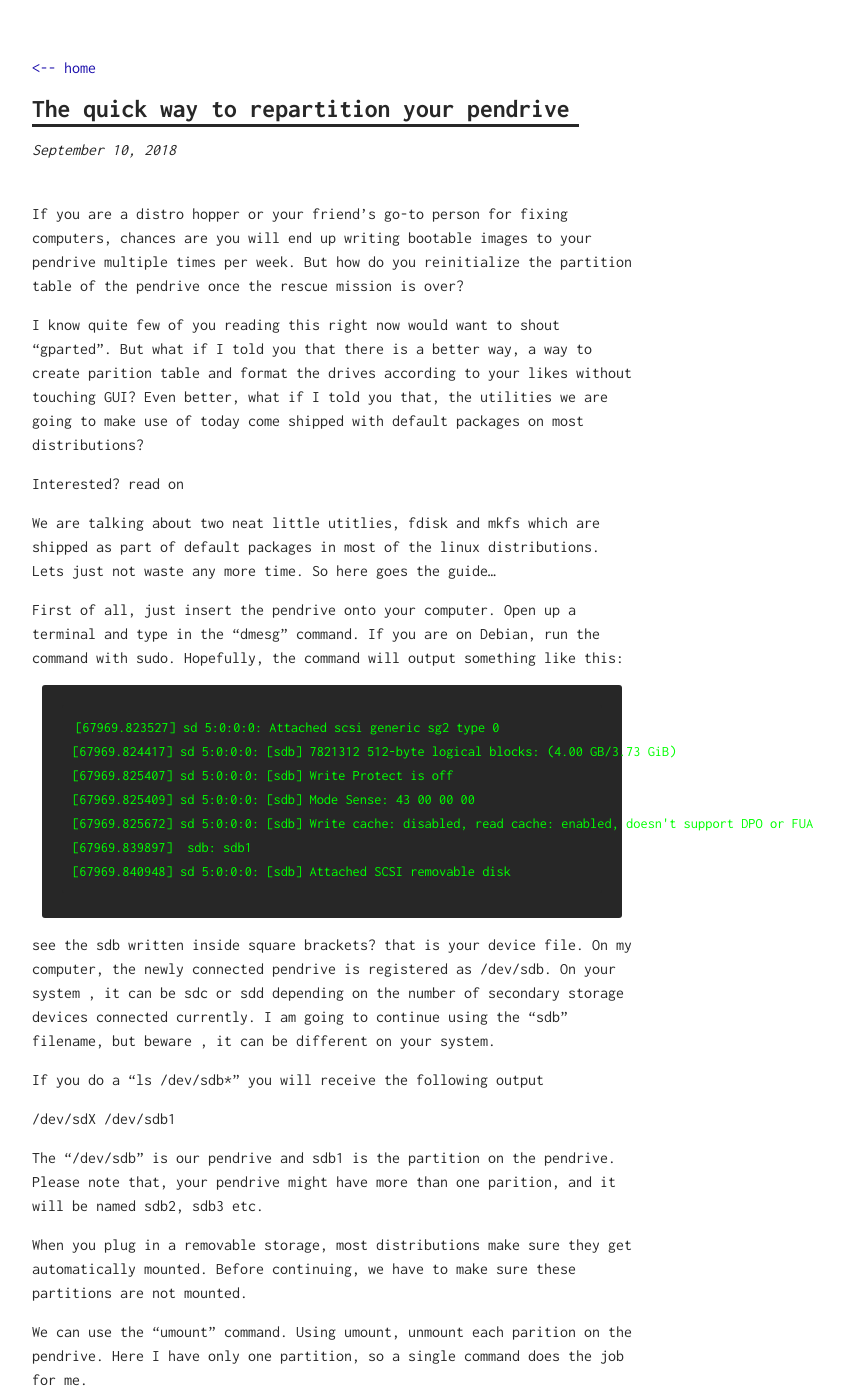
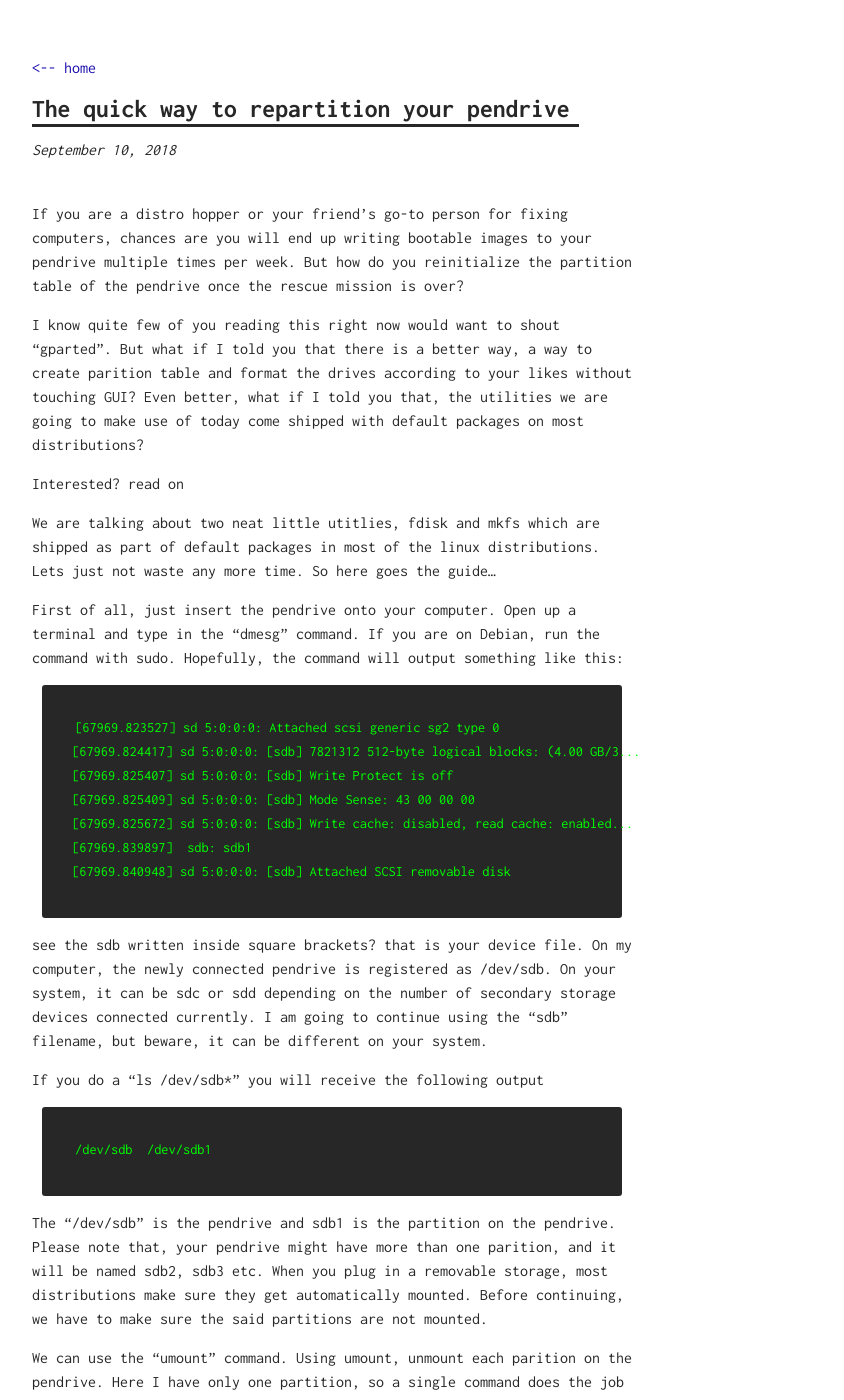
Before and after one commit to karuvally/karuvally.github.io, a Jekyll site: the page built from _posts/2018-09-10-the-quick-way-to-repartition-pendrive.md, in a window 1280 px wide and 1400 px high. Shown: the whole window, without its empty margins (308-1152 px from the left). Built offline with Jekyll 4.4.1, drawn with Linux system fonts in a browser that asks for light colours.

Commit message:
updated shell output

```diff
--- a/_posts/2018-09-10-the-quick-way-to-repartition-pendrive.md
+++ b/_posts/2018-09-10-the-quick-way-to-repartition-pendrive.md
@@ -15,30 +15,20 @@ as part of default packages in most of the linux distributions. Lets just not wa
 First of all, just insert the pendrive onto your computer. Open up a terminal and type in the "dmesg" command. If you are on Debian, run the command with sudo. Hopefully, the command will output something like this:
 
     [67969.823527] sd 5:0:0:0: Attached scsi generic sg2 type 0
-    [67969.824417] sd 5:0:0:0: [sdb] 7821312 512-byte logical blocks: (4.00 GB/3.73 GiB)
+    [67969.824417] sd 5:0:0:0: [sdb] 7821312 512-byte logical blocks: (4.00 GB/3...
     [67969.825407] sd 5:0:0:0: [sdb] Write Protect is off
     [67969.825409] sd 5:0:0:0: [sdb] Mode Sense: 43 00 00 00
-    [67969.825672] sd 5:0:0:0: [sdb] Write cache: disabled, read cache: enabled, doesn't support DPO or FUA
+    [67969.825672] sd 5:0:0:0: [sdb] Write cache: disabled, read cache: enabled...
     [67969.839897]  sdb: sdb1
     [67969.840948] sd 5:0:0:0: [sdb] Attached SCSI removable disk
 
-see the sdb written inside square brackets? that is your device file. On my
-computer, the newly connected pendrive is registered as /dev/sdb. On your system
-, it can be sdc or sdd depending on the number of secondary storage devices
-connected currently. I am going to continue using the "sdb" filename, but beware
-, it can be different on your system.
+see the sdb written inside square brackets? that is your device file. On my computer, the newly connected pendrive is registered as /dev/sdb. On your system, it can be sdc or sdd depending on the number of secondary storage devices connected currently. I am going to continue using the "sdb" filename, but beware, it can be different on your system.
 
 If you do a "ls /dev/sdb*" you will receive the following output
 
-/dev/sdX  /dev/sdb1
+    /dev/sdb  /dev/sdb1
 
-The "/dev/sdb" is our pendrive and sdb1 is the partition on the pendrive. Please
-note that, your pendrive might have more than one parition, and it will be named
-sdb2, sdb3 etc.
-
-When you plug in a removable storage, most distributions make sure they get
-automatically mounted. Before continuing, we have to make sure these partitions
-are not mounted.
+The "/dev/sdb" is the pendrive and sdb1 is the partition on the pendrive. Please note that, your pendrive might have more than one parition, and it will be named sdb2, sdb3 etc. When you plug in a removable storage, most distributions make sure they get automatically mounted. Before continuing, we have to make sure the said partitions are not mounted.
 
 We can use the "umount" command. Using umount, unmount each parition on the
 pendrive. Here I have only one partition, so a single command does the job for
```
